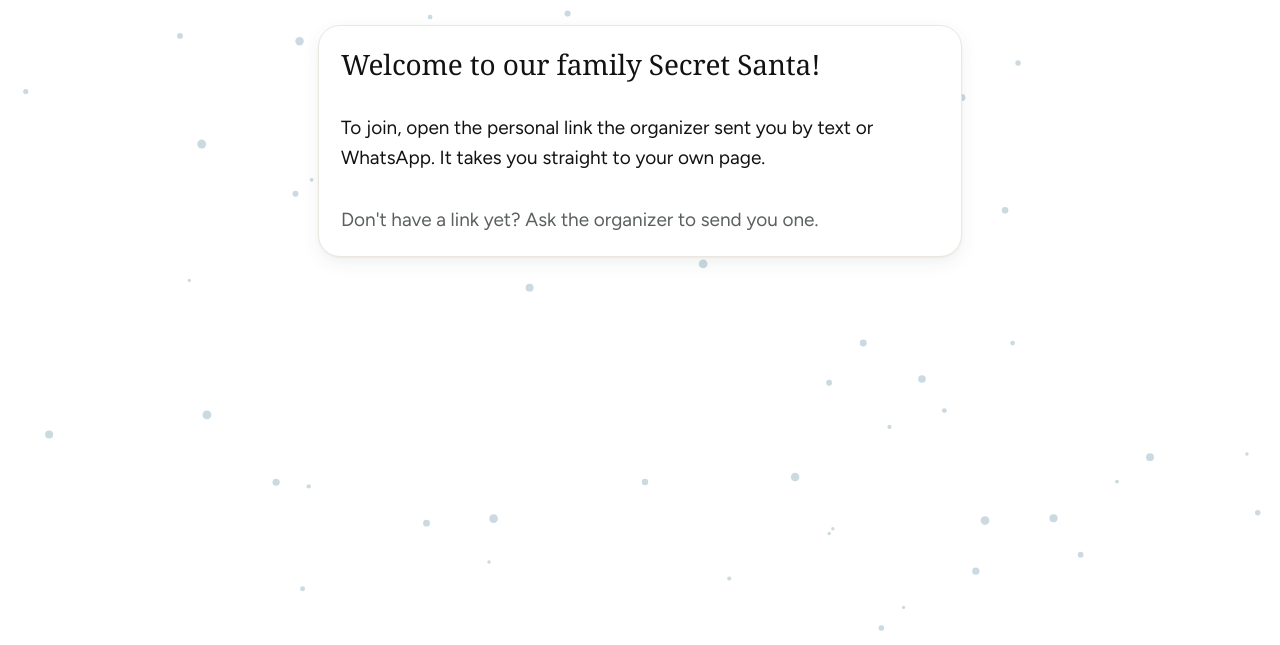
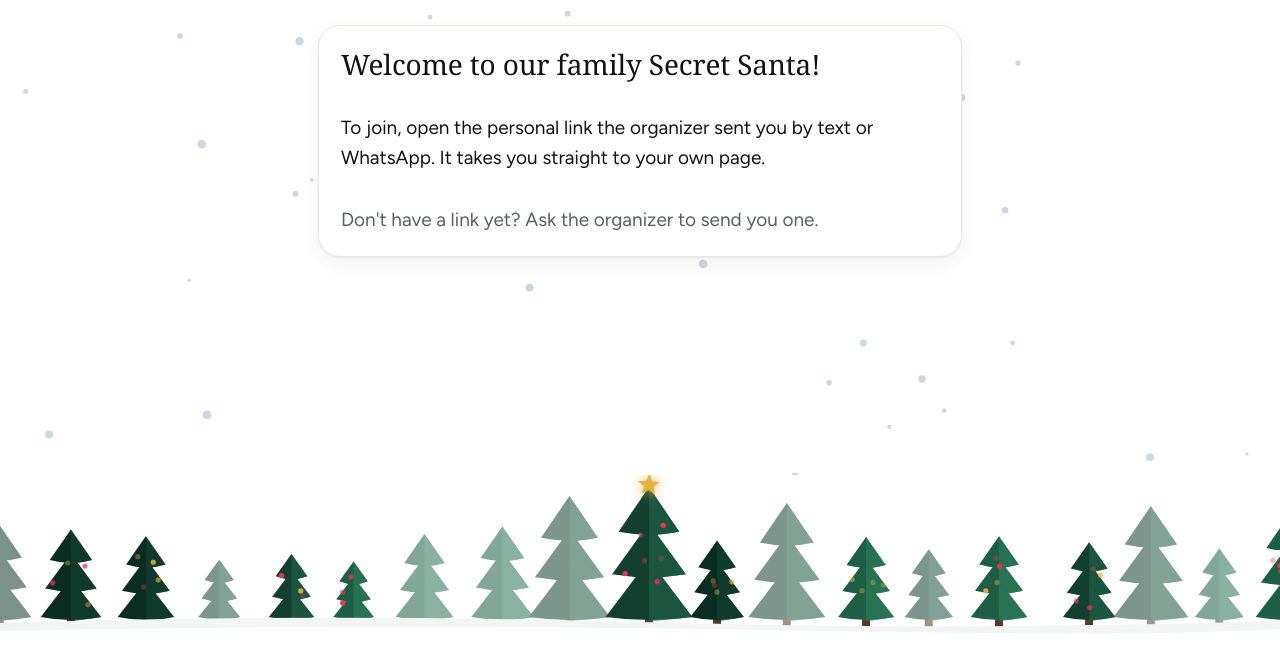
Before and after one commit to brencarnacion03/regalia, a plain HTML site: page index.html in a window 1280 px wide. Shown: the part 155-800 px from the top of the page. Drawn offline with Linux system fonts and the light colour scheme; a web font is replaced by a local one.

Commit message:
Add a row of Christmas trees along the bottom of the page
Co-Authored-By: Claude Opus 5.5 <noreply@anthropic.com>

```diff
--- a/app.js
+++ b/app.js
@@ -665,9 +665,70 @@
       el.append(b);
     }
   }
+  // a little forest of Christmas trees along the bottom of the page
+  function buildForest() {
+    const el = document.getElementById("forest");
+    if (!el) return;
+    const W = Math.max(320, Math.round(innerWidth)), H = 170;
+    const greens = [["#0b2c21", "#123f30"], ["#123f30", "#1f5e46"], ["#1f5e46", "#2c7a59"]];
+    let seed = 7;
+    const rnd = () => { seed = (seed * 9301 + 49297) % 233280; return seed / 233280; };
+    const spacing = W < 500 ? 58 : 72;
+    const n = Math.ceil(W / spacing) + 1;
+    const trees = [];
+    for (let i = 0; i < n; i++) {
+      const x = i * spacing + (rnd() - 0.5) * 20;
+      const tall = rnd();
+      trees.push({ x, h: 62 + tall * 70, shade: (rnd() * 3) | 0, back: rnd() < 0.45 });
+    }
+    // the tallest tree in the middle gets a star
+    const mid = trees.reduce((best, t) => Math.abs(t.x - W / 2) < Math.abs(best.x - W / 2) ? t : best, trees[0]);
+    mid.h = 140; mid.back = false; mid.shade = 1; mid.star = true;
+    const ground = H - 18;
+    let back = "", front = "", lights = "";
+    const one = (t) => {
+      const [dark, light] = greens[t.shade];
+      const w = t.h * 0.62, top = ground - t.h, x = t.x;
+      let g = '<rect x="' + (x - 4) + '" y="' + (ground - 12) + '" width="8" height="14" rx="2" fill="#5b3a29"/>';
+      const tiers = 3;
+      for (let k = 0; k < tiers; k++) {
+        const ty = top + (t.h - 12) * (k / tiers) * 0.85;
+        const by = top + (t.h - 12) * ((k + 1) / tiers) + 2;
+        const half = (w / 2) * (0.55 + 0.45 * ((k + 1) / tiers));
+        g += '<path d="M' + x + ' ' + ty + ' L' + (x + half) + ' ' + by + ' Q' + x + ' ' + (by + 6) + ' ' + (x - half) + ' ' + by + ' Z" fill="' + dark + '"/>';
+        g += '<path d="M' + x + ' ' + ty + ' L' + (x + half) + ' ' + by + ' Q' + (x + half * 0.4) + ' ' + (by + 3) + ' ' + x + ' ' + (by + 4) + ' Z" fill="' + light + '" opacity=".75"/>';
+      }
+      if (!t.back) {
+        const count = Math.round(t.h / 22);
+        for (let k = 0; k < count; k++) {
+          const fy = 0.25 + 0.7 * rnd();
+          const yy = top + (t.h - 14) * fy;
+          const span = (w / 2) * (0.25 + 0.6 * fy);
+          const xx = x + (rnd() * 2 - 1) * span;
+          const c = rnd() < 0.5 ? "#e8384f" : "#e3b341";
+          lights += '<circle class="orn" cx="' + xx.toFixed(1) + '" cy="' + yy.toFixed(1) + '" r="2.6" fill="' + c + '" style="animation-delay:' + (-rnd() * 2.4).toFixed(2) + 's"/>';
+        }
+      }
+      if (t.star) {
+        const s = 11, cx = x, cy = top - 2;
+        let pts = "";
+        for (let k = 0; k < 10; k++) { const r = k % 2 ? s * 0.45 : s; const a = (k * Math.PI) / 5 - Math.PI / 2; pts += (cx + Math.cos(a) * r).toFixed(1) + "," + (cy + Math.sin(a) * r).toFixed(1) + " "; }
+        lights += '<polygon class="star" points="' + pts + '" fill="#e3b341"/>';
+      }
+      return g;
+    };
+    trees.forEach(t => { if (t.back) back += one(t); });
+    trees.forEach(t => { if (!t.back) front += one(t); });
+    const snowGround = '<path d="M0 ' + (ground - 4) + ' Q' + W * 0.25 + ' ' + (ground - 14) + ' ' + W * 0.5 + ' ' + (ground - 5) + ' T' + W + ' ' + (ground - 6) + ' L' + W + ' ' + H + ' L0 ' + H + ' Z" fill="#f2f5f3"/>' +
+      '<path d="M0 ' + (ground + 4) + ' Q' + W * 0.3 + ' ' + (ground - 4) + ' ' + W * 0.6 + ' ' + (ground + 3) + ' T' + W + ' ' + (ground + 2) + ' L' + W + ' ' + H + ' L0 ' + H + ' Z" fill="#ffffff"/>';
+    el.innerHTML = '<svg viewBox="0 0 ' + W + ' ' + H + '" width="100%" height="' + H + '" preserveAspectRatio="xMidYMax slice">' +
+      '<g opacity=".55">' + back + '</g>' + front + lights + snowGround + '</svg>';
+  }
+
   let lightsTimer = null;
-  window.addEventListener("resize", () => { clearTimeout(lightsTimer); lightsTimer = setTimeout(buildLights, 200); });
+  window.addEventListener("resize", () => { clearTimeout(lightsTimer); lightsTimer = setTimeout(() => { buildLights(); buildForest(); }, 200); });
   buildLights();
+  buildForest();
   paintMusic();
 
   if ("serviceWorker" in navigator && location.protocol === "https:") {
--- a/index.html
+++ b/index.html
@@ -39,6 +39,7 @@
     <p class="note">Loading…</p>
   </main>
 </div>
+<footer class="forest" id="forest" aria-hidden="true"></footer>
 <script src="config.js"></script>
 <script src="i18n.js"></script>
 <script src="fx.js"></script>
--- a/style.css
+++ b/style.css
@@ -24,6 +24,17 @@ button,.btn,.wheelwrap,.steps,.tick,.chip{-webkit-user-select:none;user-select:n
 .bulb::before{content:"";position:absolute;left:2px;top:0;width:5px;height:4px;border-radius:1px;background:#3c5a4c}
 .bulb::after{content:"";position:absolute;left:0;top:3px;width:9px;height:11px;border-radius:50% 50% 50% 50% / 40% 40% 60% 60%;background:var(--c);box-shadow:0 0 10px 3px var(--c);animation:twinkle var(--d) ease-in-out var(--delay) infinite alternate}
 @keyframes twinkle{0%{opacity:1;box-shadow:0 0 12px 4px var(--c)}60%{opacity:.9}100%{opacity:.4;box-shadow:0 0 2px 0 var(--c)}}
+
+/* Christmas trees along the bottom */
+body{display:flex;flex-direction:column;min-height:100vh;min-height:100dvh}
+body > .wrap{width:100%}
+.forest{position:relative;z-index:1;display:block;flex:none;height:170px;margin-top:auto;overflow:hidden;pointer-events:none;padding-bottom:env(safe-area-inset-bottom,0px);background:#fff}
+.forest svg{display:block}
+.forest .orn{animation:orn 2.4s ease-in-out infinite alternate}
+@keyframes orn{0%{opacity:1}100%{opacity:.35}}
+.forest .star{transform-box:fill-box;transform-origin:center;filter:drop-shadow(0 0 6px rgba(227,179,65,.9));animation:star 2.8s ease-in-out infinite}
+@keyframes star{0%,100%{transform:scale(1) rotate(0)}50%{transform:scale(1.15) rotate(8deg)}}
+@media (prefers-reduced-motion:reduce){.forest .orn,.forest .star{animation:none}}
 
 /* layout */
 .wrap{position:relative;z-index:1;max-width:680px;margin:0 auto;
```
